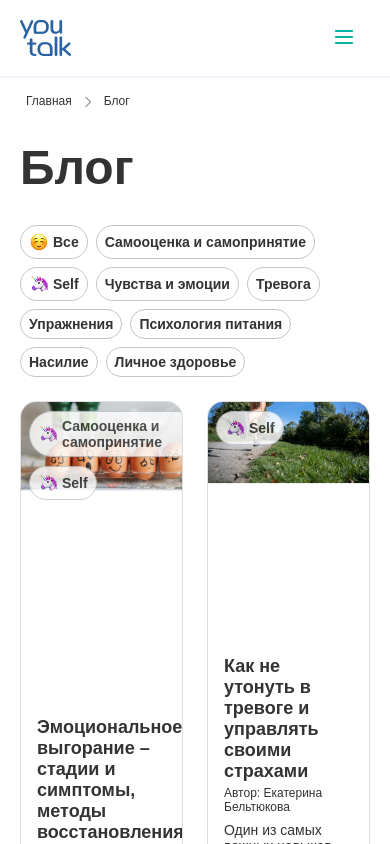
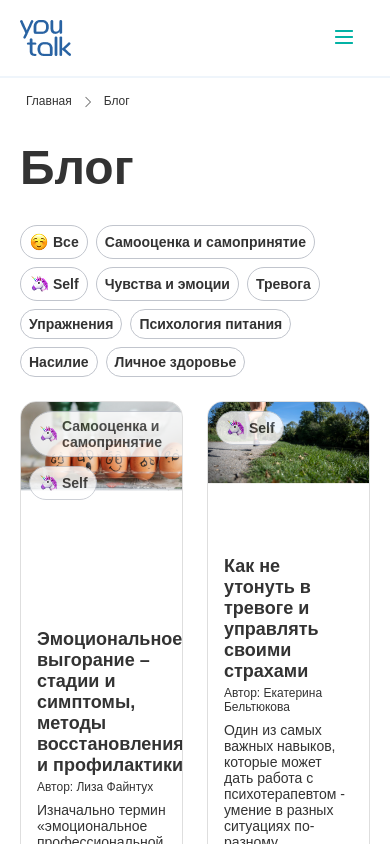
Before and after one commit to cherligan/Youtalk-blog, a React (Vite) app: page / in a window 390 px wide. Shown: the top 844 px of the page. Built offline with nearby package versions, Linux system fonts and the light colour scheme; a web font is replaced by a local one.

Commit message:
fix: apdate grid in main content

```diff
--- a/src/App.css
+++ b/src/App.css
@@ -114,7 +114,6 @@ main
   width: 100vw;
   display: flex;
   flex-direction: column;
-  box-sizing: border-box;
   padding: 78px 120px 0px 120px;
 }
 .main__path-to-blog
@@ -159,17 +158,10 @@ main
 .main__content
 {
   display: grid;
-  grid-template-columns: repeat(3, 1fr);
+  grid-template-columns: repeat(6, 1fr);
   grid-template-rows: 500px 1fr 1fr;
   gap: 24px;
   margin-top: 24px;
-}
-.main__big-cards
-{
-  display: flex;
-  gap: 24px;
-  grid-column: 1/4;
-  grid-row: 1;
 }
 .main__card,
 .main__big-card
@@ -180,8 +172,13 @@ main
   border-radius: 16px;
   border: 1px solid #DEDEDE;
 }
+.main__card
+{
+  grid-column: span 2;
+}
 .main__big-card
 {
+  grid-column: span 3;
   display: grid;
   grid-template-rows: 1fr 1fr;
 }
@@ -445,13 +442,8 @@ footer
   {
     padding: 78px 20px 0px 20px;
   }
-  .main__content
+  .main__big-card
   {
-    grid-template-columns: repeat(2, 1fr);
-    grid-template-rows: 600px 1fr 1fr 1fr;
-  }
-  .main__big-cards
-  {
-    grid-column: 1/3;
+    width: 100%;
   }
 }
--- a/src/App.jsx
+++ b/src/App.jsx
@@ -49,8 +49,7 @@ const burgerClick = () =>
           <button className='main__nav--item'>Личное здоровье</button>
         </div>
         <div className='main__content'>
-          <div className='main__big-cards'>
-            <div className='main__big-card'>
+          <div className='main__big-card'>
               <div className='main__card--img-block'>
                 <div className='main__tags'>
                   <span className='main__card--tag'><img className='main__tag--image' src='./assets/Unicorn.png' alt='tag-image'></img>Самооценка и самопринятие</span>
@@ -66,8 +65,8 @@ const burgerClick = () =>
                 </div>
                 <span className='main__text--small'>21.08.2021</span>
               </div>
-            </div>
-            <div className='main__big-card'>
+          </div>
+          <div className='main__big-card'>
               <div className='main__card--img-block'>
                 <div className='main__tags'>
                   <span className='main__card--tag'><img className='main__tag--image' src='./assets/Unicorn.png' alt='tag-image'></img>Self</span>
@@ -82,7 +81,6 @@ const burgerClick = () =>
                 </div>
                 <span className='main__text--small'>11.08.2021</span>
               </div>
-            </div>
           </div>
           <div className='main__card'>
               <div className='main__card--img-block'>
```
